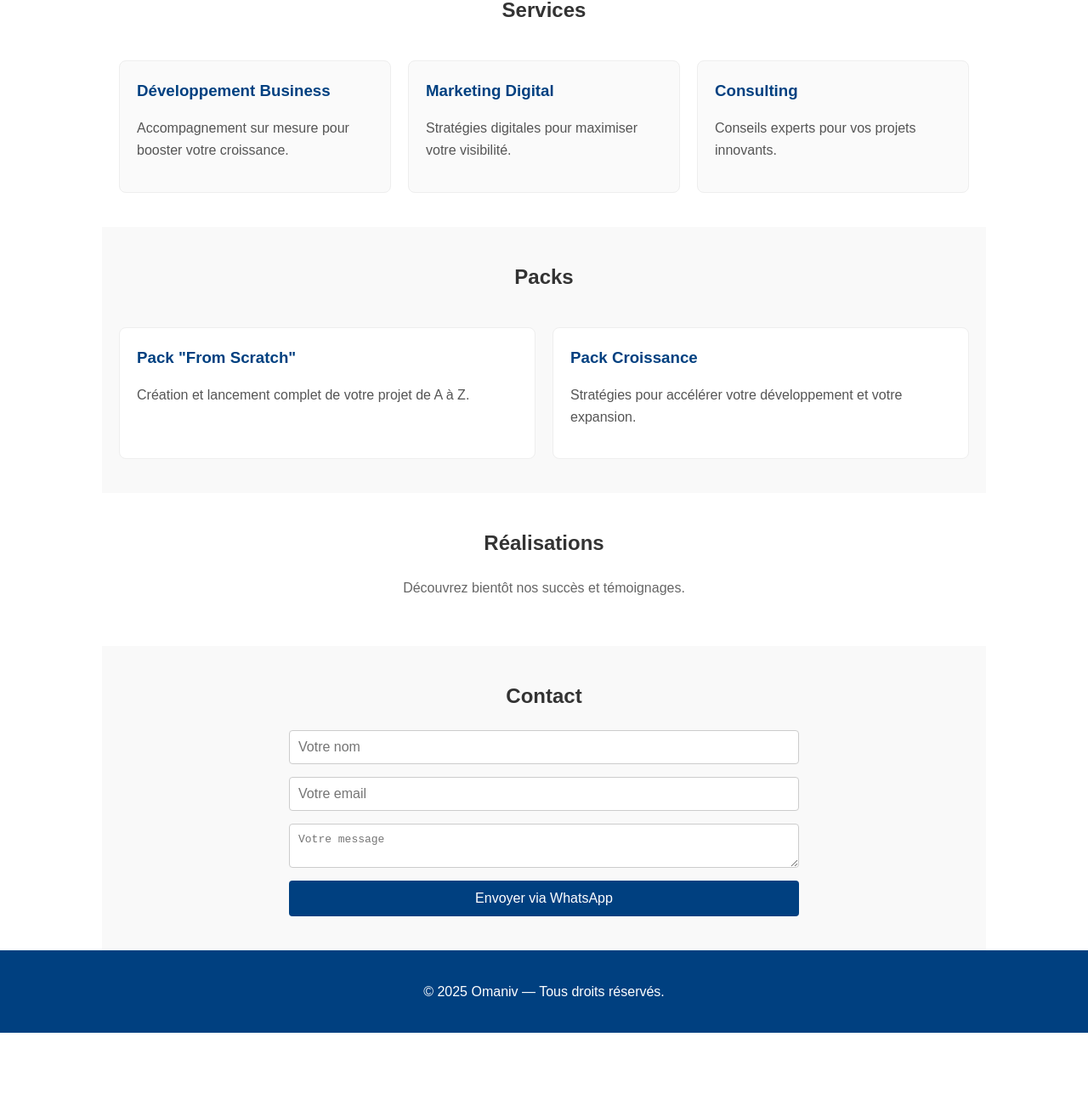
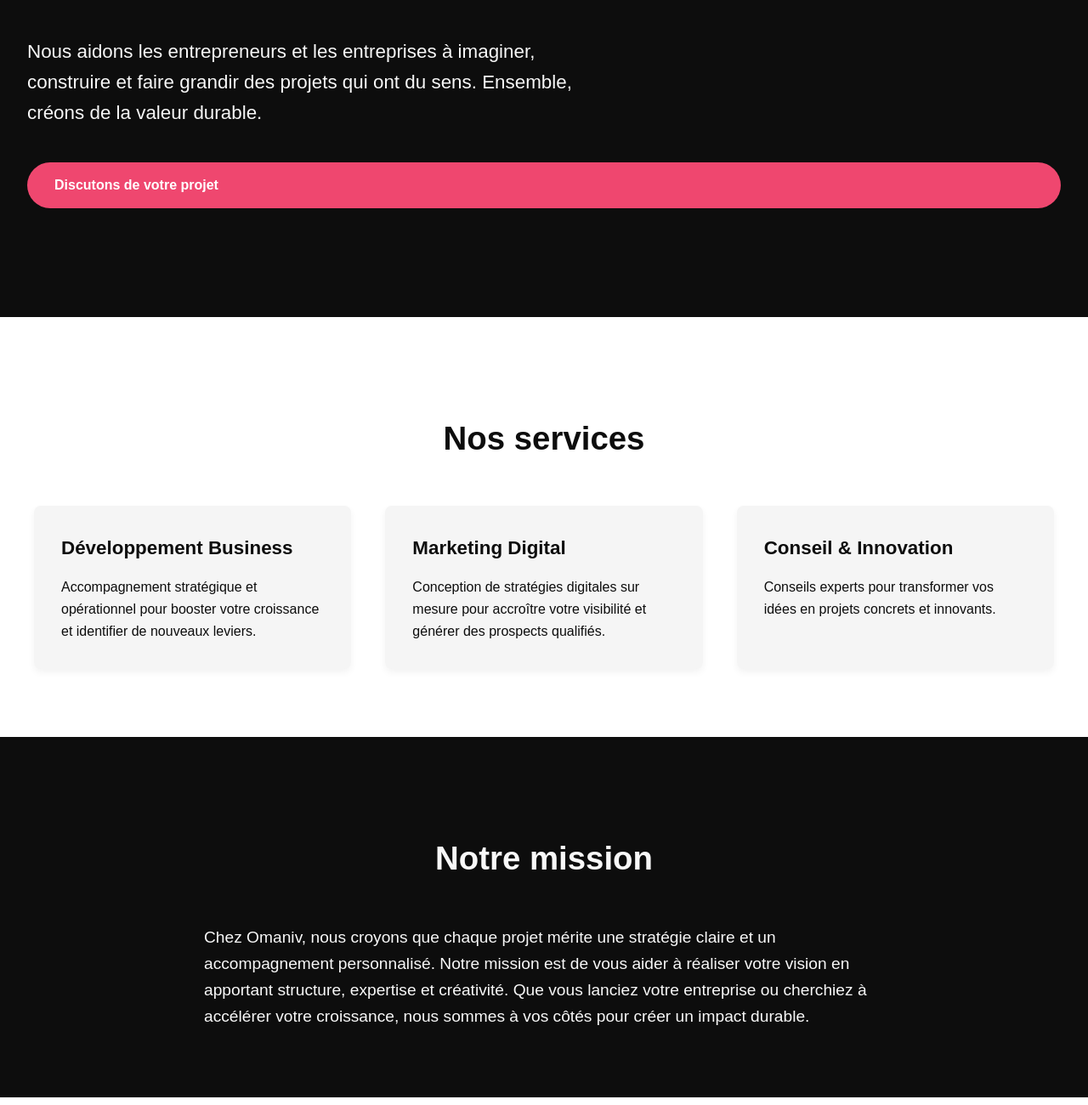
Before and after one commit to contactomaniv-cmd/omaniv-site, a plain HTML site: page index.html in a window 1280 px wide. Shown: the part 340-1640 px from the top of the page at 85% size. Before the commit the page ends 1555 px from the top, so only its background shows below. Drawn offline with Linux system fonts and the light colour scheme.

Commit message:
Add files via upload

```diff
--- a/index.html
+++ b/index.html
@@ -3,78 +3,76 @@
 <head>
   <meta charset="UTF-8">
   <meta name="viewport" content="width=device-width, initial-scale=1.0">
-  <title>Omaniv — Growth Partner</title>
-  <!-- Meta description for SEO -->
-  <meta name="description" content="Omaniv — Growth Partner &amp; Business Developer">
-  <!-- Link to external stylesheet -->
+  <title>Omaniv — Partenaire de croissance</title>
+  <!-- SEO meta -->
+  <meta name="description" content="Omaniv — Votre partenaire de croissance pour le développement business et l'innovation.">
+  <!-- Styles -->
   <link rel="stylesheet" href="style.css">
   <!-- Favicon -->
   <link rel="icon" type="image/png" href="assets/favicon.png">
 </head>
 <body>
-  <!-- Hero section -->
-  <header class="hero">
-    <h1>Omaniv — Growth Partner</h1>
-    <p>Votre partenaire de croissance et de développement</p>
+  <!-- Header navigation -->
+  <header>
+    <div class="logo">Omaniv</div>
+    <nav>
+      <ul>
+        <li><a href="index.html">Accueil</a></li>
+        <li><a href="services.html">Services</a></li>
+        <li><a href="projects.html">Réalisations</a></li>
+        <li><a href="contact.html">Contact</a></li>
+      </ul>
+    </nav>
   </header>
 
-  <!-- Services section -->
-  <section id="services">
-    <h2>Services</h2>
-    <div class="services-grid">
-      <div class="service">
+  <!-- Hero section -->
+  <section class="hero">
+    <h1>Omaniv — Growth Partner</h1>
+    <p>Nous aidons les entrepreneurs et les entreprises à imaginer, construire et faire grandir des projets qui ont du sens. Ensemble, créons de la valeur durable.</p>
+    <a href="contact.html" class="cta-button">Discutons de votre projet</a>
+  </section>
+
+  <!-- Services overview -->
+  <section class="section-light">
+    <h2>Nos services</h2>
+    <div class="grid">
+      <div class="card">
         <h3>Développement Business</h3>
-        <p>Accompagnement sur mesure pour booster votre croissance.</p>
+        <p>Accompagnement stratégique et opérationnel pour booster votre croissance et identifier de nouveaux leviers.</p>
       </div>
-      <div class="service">
+      <div class="card">
         <h3>Marketing Digital</h3>
-        <p>Stratégies digitales pour maximiser votre visibilité.</p>
+        <p>Conception de stratégies digitales sur mesure pour accroître votre visibilité et générer des prospects qualifiés.</p>
       </div>
-      <div class="service">
-        <h3>Consulting</h3>
-        <p>Conseils experts pour vos projets innovants.</p>
+      <div class="card">
+        <h3>Conseil &amp; Innovation</h3>
+        <p>Conseils experts pour transformer vos idées en projets concrets et innovants.</p>
       </div>
     </div>
   </section>
 
-  <!-- Packs section -->
-  <section id="packs">
-    <h2>Packs</h2>
-    <div class="packs-grid">
-      <div class="pack">
-        <h3>Pack "From Scratch"</h3>
-        <p>Création et lancement complet de votre projet de A à Z.</p>
-      </div>
-      <div class="pack">
-        <h3>Pack Croissance</h3>
-        <p>Stratégies pour accélérer votre développement et votre expansion.</p>
-      </div>
-    </div>
+  <!-- Purpose section -->
+  <section class="section-dark">
+    <h2>Notre mission</h2>
+    <p style="max-width:800px;margin:0 auto;font-size:1.2rem;">
+      Chez Omaniv, nous croyons que chaque projet mérite une stratégie claire et un accompagnement personnalisé. Notre mission est de vous aider à réaliser votre vision en apportant structure, expertise et créativité. Que vous lanciez votre entreprise ou cherchiez à accélérer votre croissance, nous sommes à vos côtés pour créer un impact durable.
+    </p>
   </section>
 
-  <!-- Réalisations section -->
-  <section id="realisations">
-    <h2>Réalisations</h2>
-    <p>Découvrez bientôt nos succès et témoignages.</p>
-  </section>
-
-  <!-- Contact section -->
-  <section id="contact">
-    <h2>Contact</h2>
-    <form id="contactForm">
-      <input type="text" id="name" placeholder="Votre nom" required>
-      <input type="email" id="email" placeholder="Votre email" required>
-      <textarea id="message" placeholder="Votre message" required></textarea>
-      <button type="submit">Envoyer via WhatsApp</button>
-    </form>
+  <!-- Call to action -->
+  <section class="section-light">
+    <h2>Prêt·e à passer à l'action&nbsp;?</h2>
+    <p style="max-width:700px;margin:0 auto;font-size:1.1rem;">Contactez-nous pour discuter de vos objectifs. Nous serons ravis d'explorer comment Omaniv peut vous accompagner dans votre projet.</p>
+    <p style="text-align:center;margin-top:2rem;">
+      <a href="contact.html" class="cta-button">Contactez-nous</a>
+    </p>
   </section>
 
   <!-- Footer -->
   <footer>
-    <p>&copy; 2025 Omaniv — Tous droits réservés.</p>
+    <p>&copy; 2025 Omaniv. Tous droits réservés.</p>
   </footer>
 
-  <!-- JavaScript file -->
   <script src="script.js"></script>
 </body>
 </html>
--- a/style.css
+++ b/style.css
@@ -1,143 +1,239 @@
-/* Global Styles */
+/*
+  Omaniv — Multi‑page website styles
+  Inspired by the modern minimalist aesthetic found on clou.ch, this stylesheet
+  defines a clean layout with generous white space, bold typography and a
+  striking accent colour. Sections alternate between dark and light backgrounds
+  to create clear visual hierarchy. The navigation is simple and fixed at the
+  top for quick access to each page. Components such as cards and buttons
+  employ subtle transitions to encourage interaction without overwhelming the
+  user.
+*/
+
+/* Root colour variables for easy theming */
+:root {
+  --primary: #ef476f;       /* accent colour (a vivid pinkish red) */
+  --primary-hover: #d83d62; /* slightly darker for hover states */
+  --dark-bg: #0d0d0d;       /* dark section background */
+  --light-bg: #ffffff;      /* light section background */
+  --text-dark: #0d0d0d;     /* dark text */
+  --text-light: #f8f8f8;    /* light text for dark backgrounds */
+  --card-bg: #f5f5f5;       /* neutral card background */
+  --border-radius: 8px;
+}
+
+/* Global styles */
+* {
+  box-sizing: border-box;
+}
+
+/* Import a modern sans‑serif font similar to what is used on clou.ch. */
+@import url('https://fonts.googleapis.com/css2?family=Poppins:wght@300;400;600;700&display=swap');
+
 body {
   margin: 0;
-  font-family: Arial, Helvetica, sans-serif;
+  /* Use Poppins for a contemporary look. The various weights are imported above. */
+  font-family: 'Poppins', Arial, Helvetica, sans-serif;
   line-height: 1.6;
-  color: #333;
+  background-color: var(--light-bg);
+  color: var(--text-dark);
+  scroll-behavior: smooth;
 }
 
-h1, h2, h3 {
-  margin-top: 0;
+a {
+  color: inherit;
+  text-decoration: none;
 }
 
+/* Header and navigation */
+header {
+  position: sticky;
+  top: 0;
+  width: 100%;
+  background-color: var(--light-bg);
+  padding: 1rem 2rem;
+  display: flex;
+  align-items: center;
+  justify-content: space-between;
+  z-index: 1000;
+  border-bottom: 1px solid #eee;
+}
+
+.logo {
+  font-size: 1.8rem;
+  font-weight: bold;
+}
+
+nav ul {
+  list-style: none;
+  display: flex;
+  gap: 1.5rem;
+  margin: 0;
+  padding: 0.4rem 1rem;
+  /* Surround the nav links with a subtle pill shaped background */
+  background-color: rgba(0, 0, 0, 0.05);
+  border-radius: 2rem;
+}
+
+nav ul li a {
+  font-weight: 600;
+  transition: color 0.3s ease;
+  padding: 0.25rem 0.5rem;
+  border-radius: 1rem;
+}
+
+nav ul li a:hover {
+  color: var(--primary);
+  background-color: rgba(0,0,0,0.07);
+}
+
+/* Hero section */
+.hero {
+  display: flex;
+  flex-direction: column;
+  justify-content: center;
+  padding: 8rem 2rem;
+  background-color: var(--dark-bg);
+  color: var(--text-light);
+  min-height: 70vh;
+}
+
+.hero h1 {
+  font-size: 3.5rem;
+  margin-bottom: 1.5rem;
+  line-height: 1.2;
+  font-weight: 700;
+}
+
+.hero p {
+  font-size: 1.3rem;
+  max-width: 700px;
+  margin-bottom: 2.5rem;
+  font-weight: 300;
+}
+
+.cta-button {
+  display: inline-block;
+  background-color: var(--primary);
+  color: var(--light-bg);
+  padding: 0.9rem 2rem;
+  border-radius: 2rem;
+  font-weight: 600;
+  transition: background-color 0.3s ease, transform 0.3s ease;
+}
+
+.cta-button:hover {
+  background-color: var(--primary-hover);
+  transform: translateY(-2px);
+}
+
+/* Generic section styles */
 section {
-  padding: 40px 20px;
-  max-width: 1000px;
+  padding: 5rem 2rem;
+}
+
+.section-dark {
+  background-color: var(--dark-bg);
+  color: var(--text-light);
+}
+
+.section-light {
+  background-color: var(--light-bg);
+  color: var(--text-dark);
+}
+
+section h2 {
+  margin-bottom: 3rem;
+  font-size: 2.4rem;
+  text-align: center;
+  font-weight: 600;
+}
+
+/* Grid layout for services and projects */
+.grid {
+  display: grid;
+  grid-template-columns: repeat(auto-fit, minmax(250px, 1fr));
+  gap: 2.5rem;
+  max-width: 1200px;
   margin: 0 auto;
 }
 
-/* Hero Section */
-.hero {
-  background-color: #f5f5f5;
-  text-align: center;
-  padding: 80px 20px;
-}
-.hero h1 {
-  font-size: 2.5em;
-  margin-bottom: 10px;
-}
-.hero p {
-  font-size: 1.2em;
-  color: #666;
+.card {
+  background-color: var(--card-bg);
+  padding: 2rem;
+  border-radius: var(--border-radius);
+  box-shadow: 0 4px 8px rgba(0, 0, 0, 0.05);
+  transition: transform 0.3s ease, box-shadow 0.3s ease;
 }
 
-/* Services Section */
-#services {
-  background-color: #fff;
-}
-#services h2 {
-  text-align: center;
-  margin-bottom: 40px;
-}
-.services-grid {
-  display: grid;
-  grid-template-columns: repeat(auto-fit, minmax(250px, 1fr));
-  gap: 20px;
-}
-.service {
-  background-color: #fafafa;
-  padding: 20px;
-  border: 1px solid #eee;
-  border-radius: 8px;
-}
-.service h3 {
-  margin-bottom: 10px;
-  color: #004080;
-}
-.service p {
-  color: #555;
+.card:hover {
+  transform: translateY(-5px);
+  box-shadow: 0 8px 16px rgba(0, 0, 0, 0.08);
 }
 
-/* Packs Section */
-#packs {
-  background-color: #f9f9f9;
-}
-#packs h2 {
-  text-align: center;
-  margin-bottom: 40px;
-}
-.packs-grid {
-  display: grid;
-  grid-template-columns: repeat(auto-fit, minmax(250px, 1fr));
-  gap: 20px;
-}
-.pack {
-  background-color: #fff;
-  padding: 20px;
-  border: 1px solid #eee;
-  border-radius: 8px;
-}
-.pack h3 {
-  margin-bottom: 10px;
-  color: #004080;
-}
-.pack p {
-  color: #555;
+.card h3 {
+  margin-top: 0;
+  margin-bottom: 1rem;
+  font-size: 1.4rem;
 }
 
-/* Réalisations Section */
-#realisations {
-  background-color: #fff;
-  text-align: center;
-}
-#realisations h2 {
-  margin-bottom: 20px;
-}
-#realisations p {
-  color: #666;
+.card p {
+  margin: 0;
+  font-size: 1rem;
 }
 
-/* Contact Section */
-#contact {
-  background-color: #f9f9f9;
+/* Footer styles */
+footer {
+  background-color: var(--dark-bg);
+  color: var(--text-light);
+  padding: 2rem;
+  text-align: center;
+  font-size: 0.9rem;
 }
-#contact h2 {
-  text-align: center;
-  margin-bottom: 20px;
-}
-#contact form {
+
+/* Contact form styles */
+form {
+  display: flex;
+  flex-direction: column;
+  gap: 1rem;
   max-width: 600px;
   margin: 0 auto;
-  display: flex;
-  flex-direction: column;
-  gap: 15px;
 }
-#contact input,
-#contact textarea {
-  padding: 10px;
+
+form input,
+form textarea {
+  padding: 0.8rem;
   border: 1px solid #ccc;
-  border-radius: 4px;
-  font-size: 1em;
+  border-radius: var(--border-radius);
+  font-size: 1rem;
+  width: 100%;
   resize: vertical;
 }
-#contact button {
-  padding: 12px;
-  font-size: 1em;
+
+form button {
+  background-color: var(--primary);
+  color: var(--light-bg);
+  padding: 0.8rem 1.6rem;
   border: none;
-  border-radius: 4px;
-  background-color: #004080;
-  color: #fff;
+  border-radius: 50px;
+  font-size: 1rem;
+  font-weight: bold;
   cursor: pointer;
   transition: background-color 0.3s ease;
 }
-#contact button:hover {
-  background-color: #003366;
+
+form button:hover {
+  background-color: var(--primary-hover);
 }
 
-/* Footer */
-footer {
-  background-color: #004080;
-  color: #fff;
-  text-align: center;
-  padding: 20px;
+/* Responsive typography */
+@media (min-width: 768px) {
+  .hero h1 {
+    font-size: 4rem;
+  }
+  .hero p {
+    font-size: 1.4rem;
+  }
+  section h2 {
+    font-size: 2.4rem;
+  }
 }
```
Also changed, not shown: contact.html (added, +47 -0 lines), projects.html (added, +74 -0 lines), script.js (+8 -11 lines), services.html (added, +86 -0 lines).
